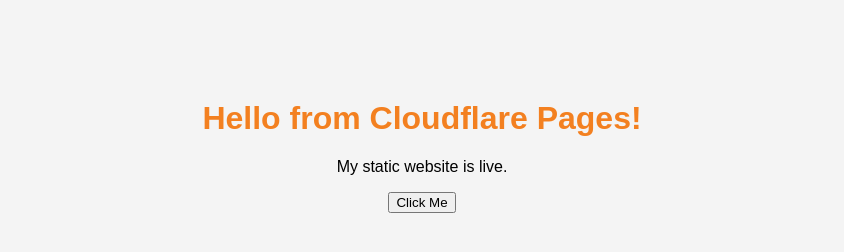
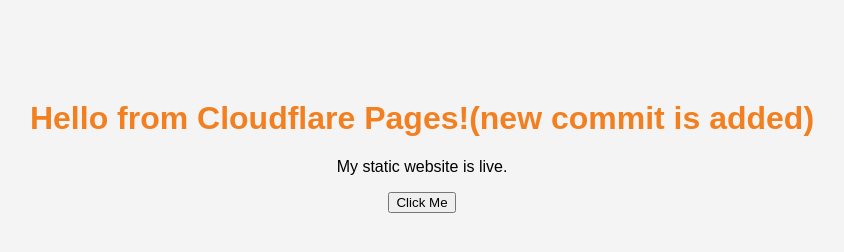
Before and after one commit to shanudas261/static-website, a plain HTML site: page index.html in a window 1280 px wide. Shown: the whole page, without its empty margins (218-1062 px from the left). Drawn offline with Linux system fonts and the light colour scheme.

Commit message:
new commit to check deployment

```diff
--- a/index.html
+++ b/index.html
@@ -7,7 +7,7 @@
     <link rel="stylesheet" href="style.css">
 </head>
 <body>
-    <h1>Hello from Cloudflare Pages!</h1>
+    <h1>Hello from Cloudflare Pages!(new commit is added)</h1>
     <p>My static website is live.</p>
     <button onclick="showMessage()">Click Me</button>
 
```
